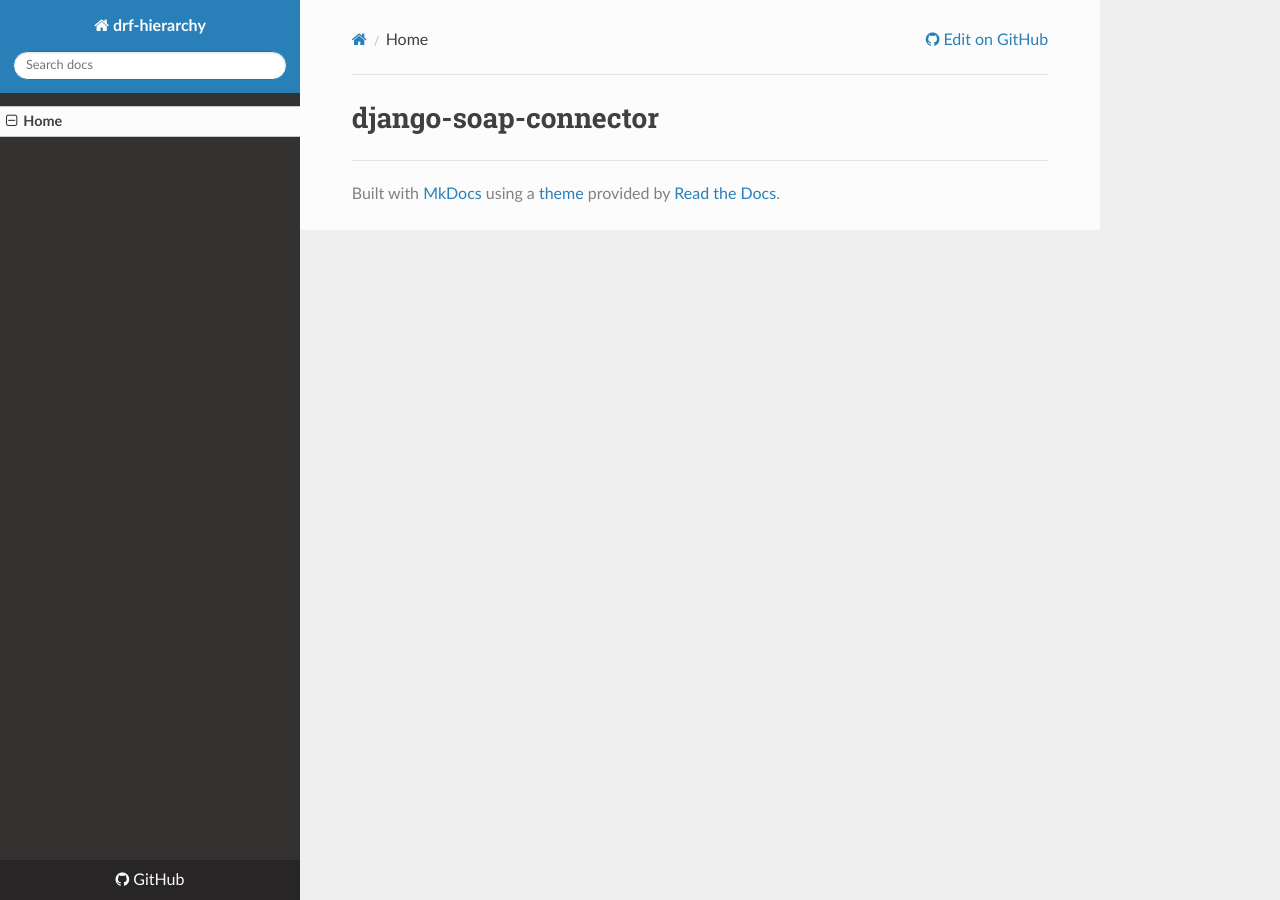
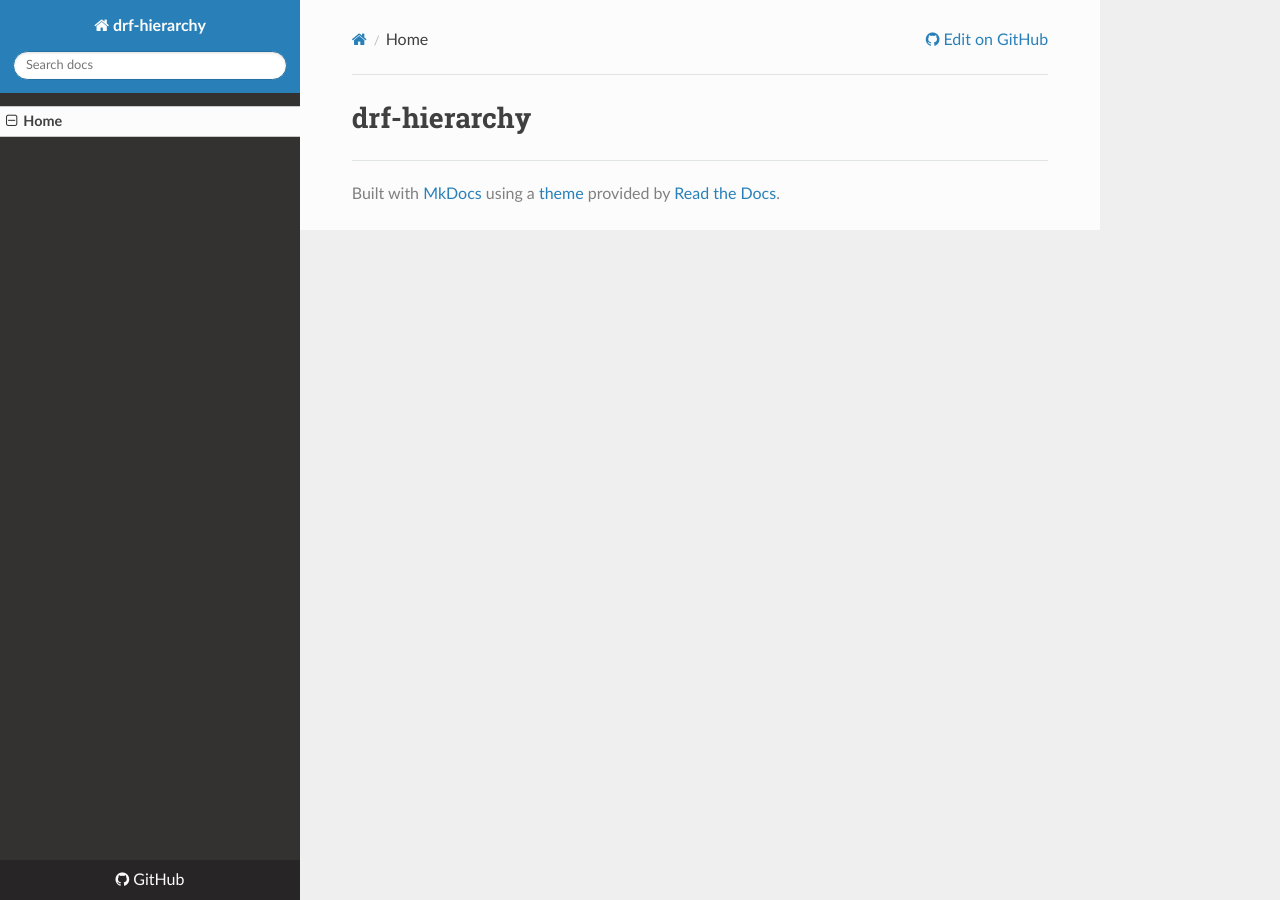
Before and after one commit to gmork2/drf-hierarchy, an MkDocs documentation site: the page built from docs/index.md, in a window 1280 px wide. Built offline with MkDocs 1.6.1, drawn with Linux system fonts in a browser that asks for light colours; nearby versions of some CDN libraries.

Commit message:
Updated index.md content

```diff
--- a/docs/index.md
+++ b/docs/index.md
@@ -1 +1 @@
-# django-soap-connector
+# drf-hierarchy
```
